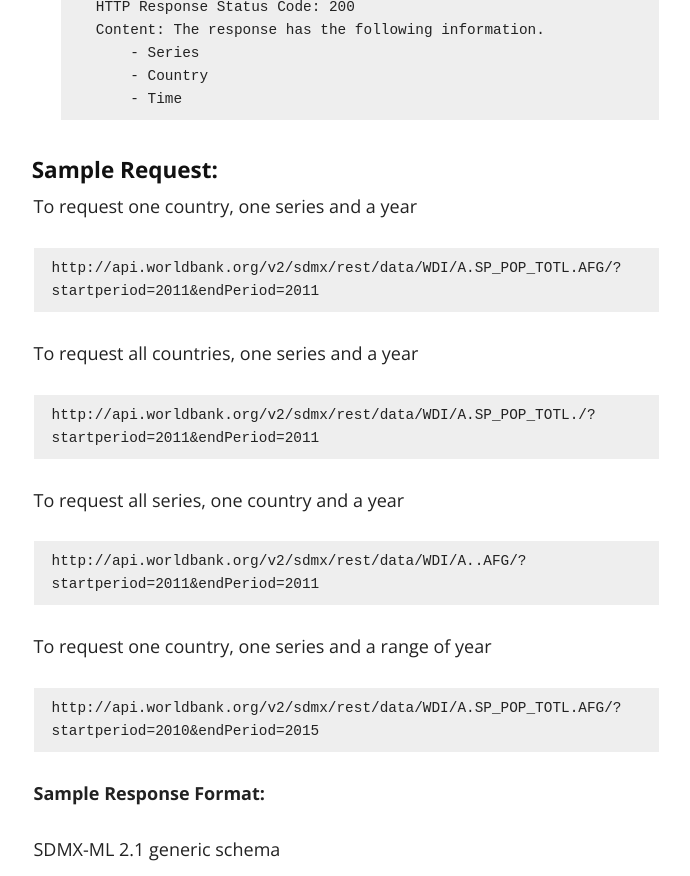
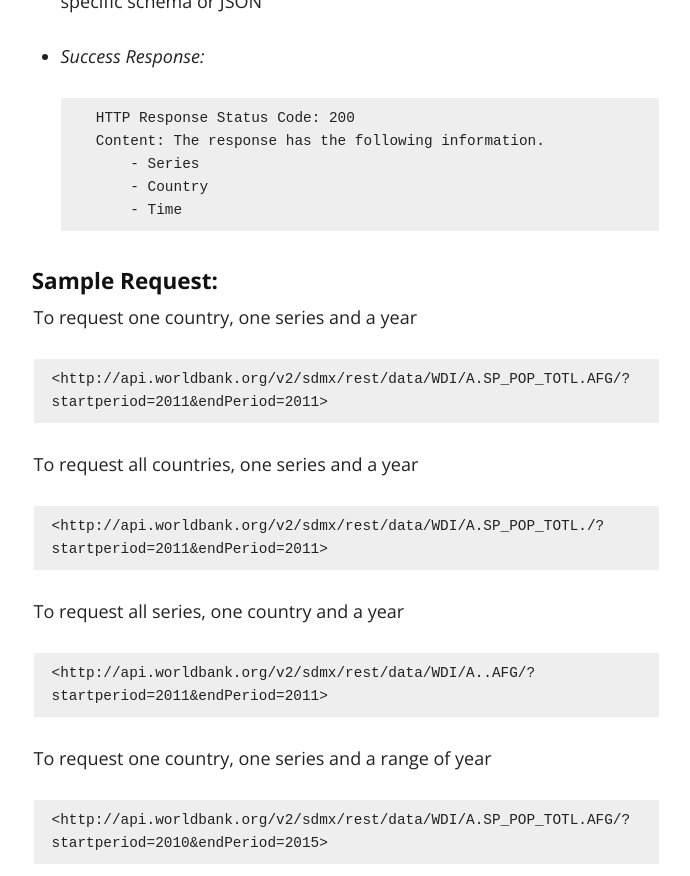
Before and after one commit to tgherzog/apidocs, a Jekyll site: the page built from API_SDMX_User_Guide_V1.md, in a window 1280 px wide and 1400 px high, scrolled down 7125 px, cut to the strip 0-876 px from the top of the window. Shown: the whole strip, without its empty margins (294-984 px from the left). Built offline with Jekyll 4.4.1, drawn with Linux system fonts in a browser that asks for light colours; our own code applies the rules of GitHub Pages for plain Markdown files; some of the changed text lies outside the part shown.

Commit message:
Add braces to API links in SDMX page

```diff
--- a/API_SDMX_User_Guide_V1.md
+++ b/API_SDMX_User_Guide_V1.md
@@ -51,7 +51,7 @@ This end-point retrieves the unique dataset code for World bank dataset.
 * *URL:*
 
 
-    http://api.worldbank.org/v2/sdmx/rest/dataflow
+    <http://api.worldbank.org/v2/sdmx/rest/dataflow>
 
 
 * *Method:*
@@ -80,7 +80,7 @@ This end-point retrieves the unique dataset code for World bank dataset.
 * *Sample request and Output*
 
     + URL
-    http://api.worldbank.org/v2/sdmx/rest/dataflow
+    <http://api.worldbank.org/v2/sdmx/rest/dataflow>
 
     + Response
     ![Data Flow Sample Output](https://databank.worldbank.org/data/download/site-content/kb/api/Data_Flow_Sample_Output.png)
@@ -92,7 +92,7 @@ This end-point retrieves the unique dataset code for World bank dataset.
 * URL:
 
 
-    http://api.worldbank.org/v2/sdmx/rest/codelist/wb
+    <http://api.worldbank.org/v2/sdmx/rest/codelist/wb>
 
 * *Method:*
 
@@ -118,7 +118,7 @@ This end-point retrieves the unique dataset code for World bank dataset.
 * *Sample request and Output*
 
       + URL
-      http://api.worldbank.org/v2/sdmx/rest/codelist/wb
+      <http://api.worldbank.org/v2/sdmx/rest/codelist/wb>
 
       + Response:
       ![Code List Sample Output](https://databank.worldbank.org/data/download/site-content/kb/api/Code_List_Sample_Output.png)
@@ -131,7 +131,7 @@ This API retrieves the Data Structure Definition (DSD) for the WDI dataset
 * *URL:*
 
 
-    http://api.worldbank.org/v2/sdmx/rest/datastructure/wb
+    <http://api.worldbank.org/v2/sdmx/rest/datastructure/wb>
 
 * *Method:*
 
@@ -157,7 +157,7 @@ This API retrieves the Data Structure Definition (DSD) for the WDI dataset
 * *Sample request and Output*
 
     + URL
-    http://api.worldbank.org/v2/sdmx/rest/datastructure/wb
+    <http://api.worldbank.org/v2/sdmx/rest/datastructure/wb>
 
     + Response
     ![DSD Sample Response](https://databank.worldbank.org/data/download/site-content/kb/api/DSD_Sample_Output.png)
@@ -220,20 +220,20 @@ In data calls, the dimensions are separated by "." dot as shown below
 
 To request one country, one series  and a year
 
-    http://api.worldbank.org/v2/sdmx/rest/data/WDI/A.SP_POP_TOTL.AFG/?startperiod=2011&endPeriod=2011
+    <http://api.worldbank.org/v2/sdmx/rest/data/WDI/A.SP_POP_TOTL.AFG/?startperiod=2011&endPeriod=2011>
 
 To request all countries, one series and a year
 
-    http://api.worldbank.org/v2/sdmx/rest/data/WDI/A.SP_POP_TOTL./?startperiod=2011&endPeriod=2011
+    <http://api.worldbank.org/v2/sdmx/rest/data/WDI/A.SP_POP_TOTL./?startperiod=2011&endPeriod=2011>
 
 To request all series, one country and a year
 
-    http://api.worldbank.org/v2/sdmx/rest/data/WDI/A..AFG/?startperiod=2011&endPeriod=2011
+    <http://api.worldbank.org/v2/sdmx/rest/data/WDI/A..AFG/?startperiod=2011&endPeriod=2011>
 
 
 To request one country, one series and a range of year
 
-    http://api.worldbank.org/v2/sdmx/rest/data/WDI/A.SP_POP_TOTL.AFG/?startperiod=2010&endPeriod=2015
+    <http://api.worldbank.org/v2/sdmx/rest/data/WDI/A.SP_POP_TOTL.AFG/?startperiod=2010&endPeriod=2015>
 
 
 
```
